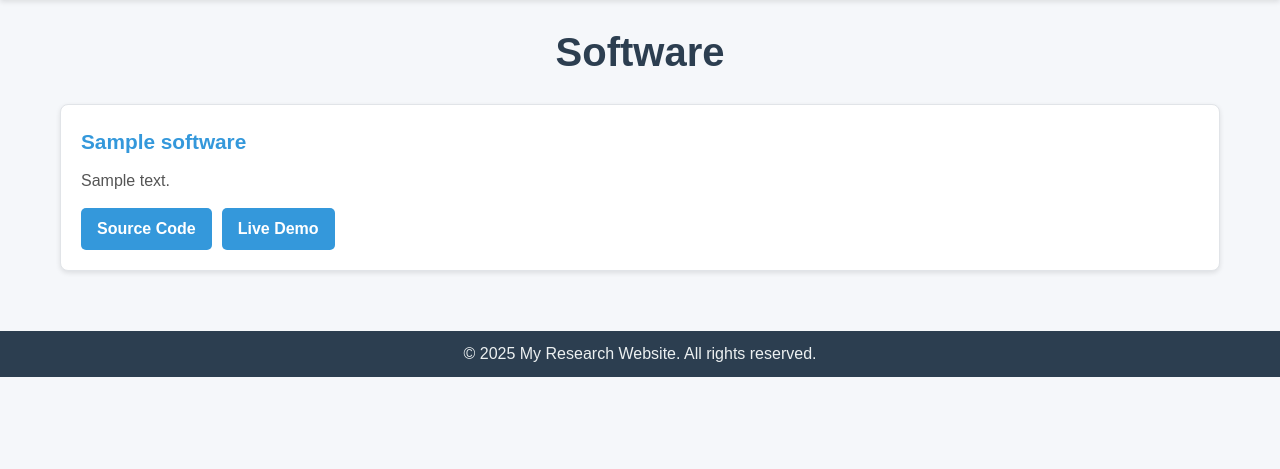
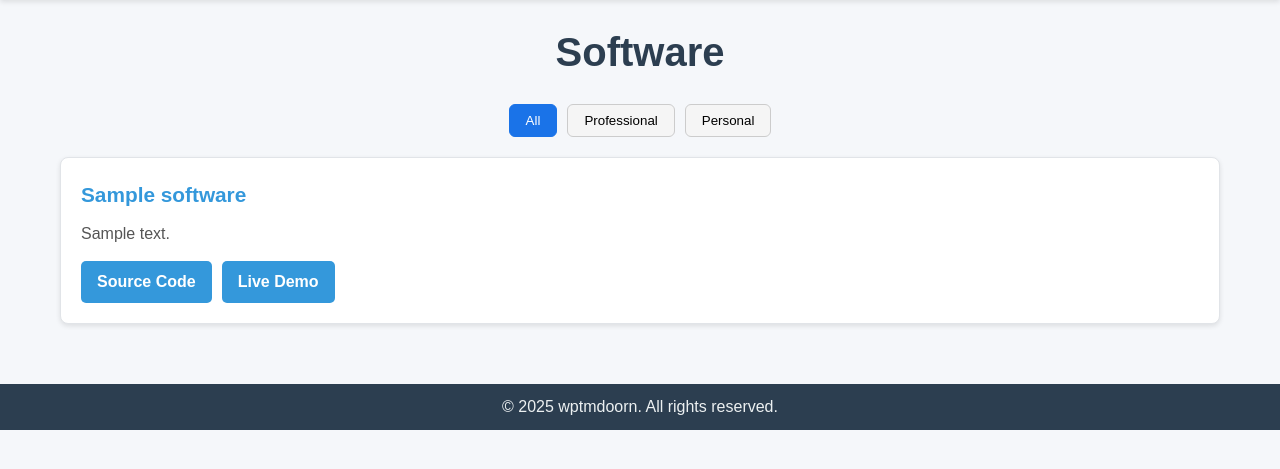
Before and after one commit to wptmdoorn/personal_site, a Python web app: template app/templates/software.html in a window 1280 px wide. Shown: the part 78-547 px from the top of the page. Run offline with Jinja, Linux system fonts and the light colour scheme; the template is opened without the code that fills it: most values are stand-ins (such as "Sample title", 1, 10 or a date in 2020).

Commit message:
several fixes and updates

```diff
--- a/app/main.py
+++ b/app/main.py
@@ -83,18 +83,19 @@ def blog_page(request: Request, page: str):
 
 @ui.page('/software/{page}')
 def software_page(page: str) -> None:
+    print(f"Requesting software page: {page}")
     if os.path.exists(f'app/software/{page}'):
         page_module = importlib.import_module(f'software.{page}.main')
 
         if page_module.SOFTWARE_TYPE == 'DASH':
-            ui.open(f'/software/dash/{page}')
+            ui.navigate.to(f'/software/dash/{page}')
 
         elif page_module.SOFTWARE_TYPE == 'NICEGUI':
             with theme.frame(page):
                 page_module.content()
 
 
-@app.get("/{page:path}", response_class=HTMLResponse)
+@app.get("/{page}", response_class=HTMLResponse)
 async def return_static(request: Request, page: str):
     page = page.lower()
     page = page if page != "" else "home"
--- a/app/templates/blog.html
+++ b/app/templates/blog.html
@@ -47,7 +47,7 @@
 
     <!-- Footer -->
     <footer>
-        <p>© 2025 My Research Website. All rights reserved.</p>
+        <p>© 2025 wptmdoorn. All rights reserved.</p>
     </footer>
 
     <!-- JavaScript for Mobile Menu -->
--- a/app/templates/blog_individual.html
+++ b/app/templates/blog_individual.html
@@ -44,7 +44,7 @@
 
     <!-- Footer -->
     <footer>
-        <p>© 2025 My Research Website. All rights reserved.</p>
+        <p>© 2025 wptmdoorn. All rights reserved.</p>
     </footer>
 
     <!-- JavaScript for Mobile Menu -->
--- a/app/templates/home.html
+++ b/app/templates/home.html
@@ -124,7 +124,7 @@
 
     <!-- Footer -->
     <footer>
-        <p>© 2025 My Research Website. All rights reserved.</p>
+        <p>© 2025 wptmdoorn. All rights reserved.</p>
     </footer>
 
     <!-- JavaScript for Smooth Scrolling and Mobile Menu -->
--- a/app/templates/research.html
+++ b/app/templates/research.html
@@ -52,7 +52,7 @@
 
     <!-- Footer -->
     <footer>
-        <p>© 2025 My Research Website. All rights reserved.</p>
+        <p>© 2025 wptmdoorn. All rights reserved.</p>
     </footer>
 
     <section class="research-section">
--- a/app/templates/software.html
+++ b/app/templates/software.html
@@ -21,97 +21,138 @@
             <li><a href="/home#intro">Home</a></li>
             <li><a href="/blog">Blog</a></li>
             <li><a href="/research">Research</a></li>
-            <li><a href="/software">Software</a></li>
+            <li><a class="active" href="/software">Software</a></li>
             <li><a href="/home#contact">Contact</a></li>
         </ul>
     </nav>
 
     <!-- Main Content -->
     <main>
-        <!-- Software Section -->
         <section class="software-section">
             <h1>Software</h1>
-            <ul class="software-list">
+
+            <!-- Filter Tabs -->
+            <div class="software-tabs">
+                <button class="tab-btn active" data-filter="all">All</button>
+                <button class="tab-btn" data-filter="professional">Professional</button>
+                <button class="tab-btn" data-filter="personal">Personal</button>
+            </div>
+
+            <!-- Software Cards -->
+            <ul class="software-list" id="softwareList">
                 {% for s in software_list %}
-                    <li class="software-card">
+                    <li class="software-card" data-category="{{ s.category }}">
                         <h3>{{ s.name }}</h3>
                         <p>{{ s.description }}</p>
                         <div class="button-group">
-                            {% if s['source'] != -1: %}
+                            {% if s['source'] != -1 %}
                                 <a href="{{ s.source }}" class="source-btn" target="_blank">Source Code</a>
                             {% endif %}
-                            {% if s['demo'] != -1: %}
+                            {% if s['demo'] != -1 %}
                                 <a href="{{ s.demo }}" class="demo-btn" target="_blank">Live Demo</a>
                             {% endif %}
                         </div>
                     </li>
                 {% endfor %}
-
             </ul>
         </section>
     </main>
 
     <!-- Footer -->
     <footer>
-        <p>© 2025 My Research Website. All rights reserved.</p>
+        <p>© 2025 wptmdoorn. All rights reserved.</p>
     </footer>
 
-    <!-- JavaScript for Mobile Menu -->
+    <!-- Mobile Menu -->
     <script>
-        // Mobile Menu Toggle
         const menuToggle = document.querySelector('.menu-toggle');
         const navLinks = document.querySelector('.nav-links');
         menuToggle.addEventListener('click', () => {
             menuToggle.classList.toggle('active');
-            if (navLinks.style.display === 'flex') {
-                navLinks.style.display = 'none';
-            } else {
-                navLinks.style.display = 'flex';
-            }
+            navLinks.style.display = navLinks.style.display === 'flex' ? 'none' : 'flex';
         });
 
-        // Close menu when clicking outside on mobile
         document.addEventListener('click', (e) => {
             if (window.innerWidth <= 768) {
-                const isClickInside = menuToggle.contains(e.target) || navLinks.contains(e.target);
-                if (!isClickInside && navLinks.style.display === 'flex') {
+                const isInside = menuToggle.contains(e.target) || navLinks.contains(e.target);
+                if (!isInside && navLinks.style.display === 'flex') {
                     navLinks.style.display = 'none';
                     menuToggle.classList.remove('active');
                 }
             }
         });
 
-        // Close mobile menu after clicking a link
         document.querySelectorAll('.nav-links a').forEach(anchor => {
             anchor.addEventListener('click', () => {
                 if (window.innerWidth <= 768) {
-                    document.querySelector('.nav-links').style.display = 'none';
-                    document.querySelector('.menu-toggle').classList.remove('active');
+                    navLinks.style.display = 'none';
+                    menuToggle.classList.remove('active');
                 }
             });
         });
     </script>
+
+    <!-- Back to Top -->
     <a href="#" class="back-to-top">Back to Top</a>
 
     <script>
-        // Show/hide back-to-top button
         const backToTop = document.querySelector('.back-to-top');
         window.addEventListener('scroll', () => {
-            if (window.scrollY > 300) {
-                backToTop.style.display = 'block';
-            } else {
-                backToTop.style.display = 'none';
-            }
+            backToTop.style.display = window.scrollY > 300 ? 'block' : 'none';
+        });
+        backToTop.addEventListener('click', (e) => {
+            e.preventDefault();
+            window.scrollTo({ top: 0, behavior: 'smooth' });
         });
 
-        // Smooth scroll to top
-        backToTop.addEventListener('click', (e) => {
-            e.preventDefault();
-            window.scrollTo({
-                top: 0,
-                behavior: 'smooth'
+        // Filtering Logic
+        const tabButtons = document.querySelectorAll('.tab-btn');
+        const cards = document.querySelectorAll('.software-card');
+
+        tabButtons.forEach(btn => {
+            btn.addEventListener('click', () => {
+                const filter = btn.dataset.filter;
+
+                tabButtons.forEach(b => b.classList.remove('active'));
+                btn.classList.add('active');
+
+                cards.forEach(card => {
+                    const category = card.dataset.category;
+                    if (filter === "all" || category === filter) {
+                        card.style.display = "block";
+                    } else {
+                        card.style.display = "none";
+                    }
+                });
             });
         });
     </script>
+
+    <!-- Inline style for tabs (minimal) -->
+    <style>
+        .software-tabs {
+            margin-bottom: 20px;
+            display: flex;
+            gap: 10px;
+            justify-content: center;
+        }
+        .software-tabs .tab-btn {
+            padding: 8px 16px;
+            border-radius: 6px;
+            border: 1px solid #ccc;
+            background: #f5f5f5;
+            cursor: pointer;
+            transition: 0.2s;
+        }
+        .software-tabs .tab-btn:hover {
+            background: #e9e9e9;
+        }
+        .software-tabs .tab-btn.active {
+            background: #1a73e8;
+            color: white;
+            border-color: #1a73e8;
+        }
+    </style>
+
 </body>
 </html>
```
Also changed, not shown: app/data/software.json (+30 -12 lines), app/software/hypotheek/main.py (added, +21 -0 lines).
